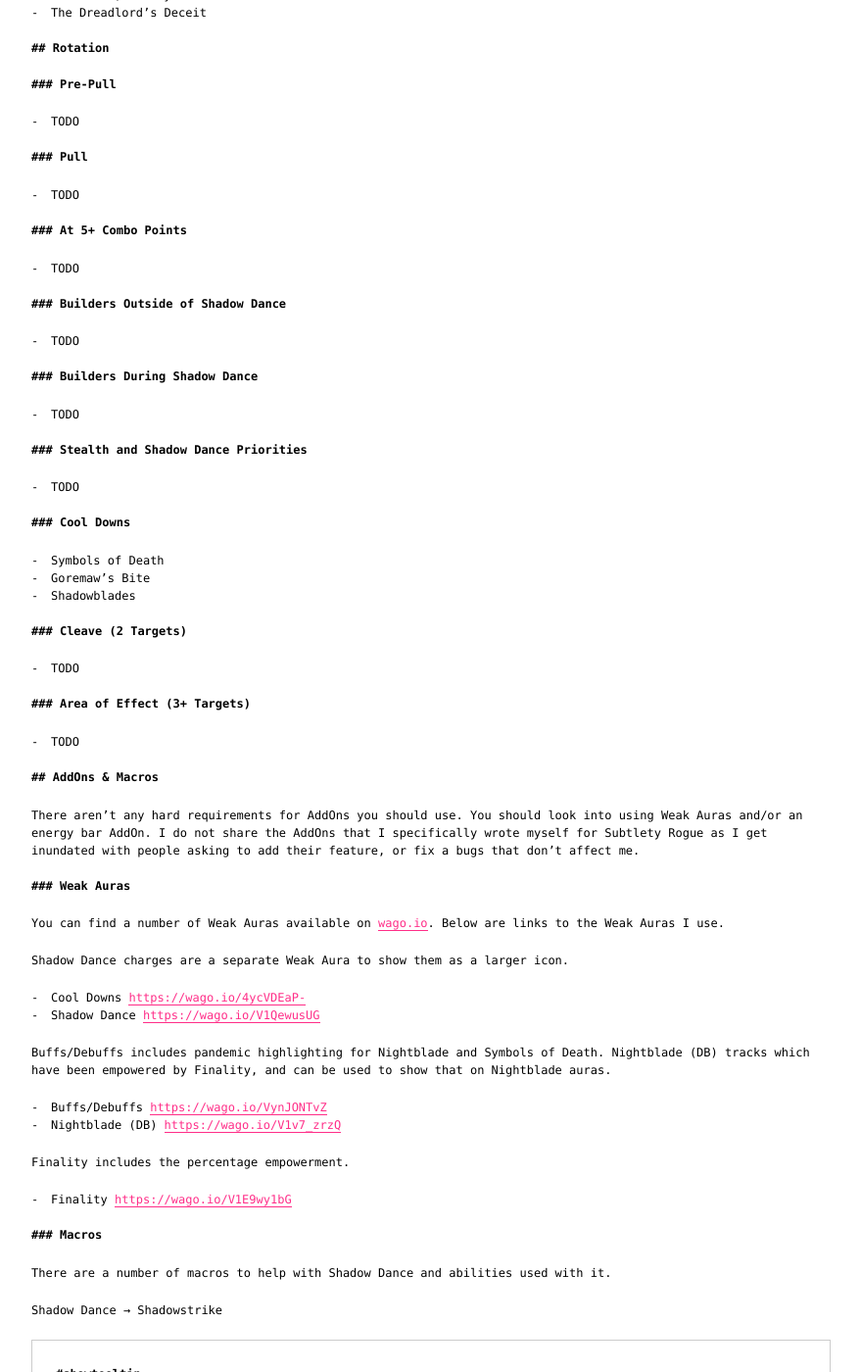
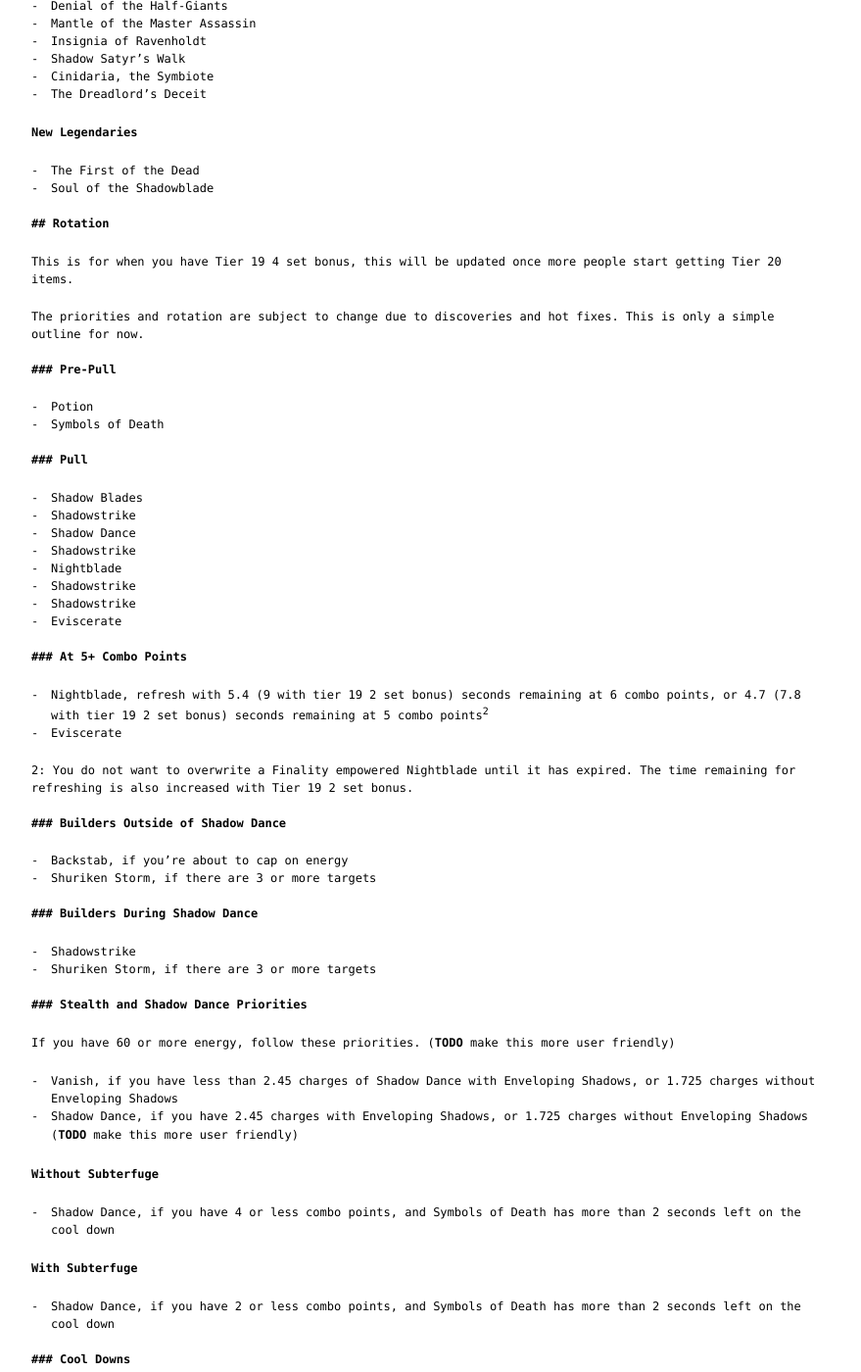
Before and after one commit to weakweak/riff.tf, a Jekyll site: the page built from _posts/2017-01-01-subtlety.md, in a window 1280 px wide and 1400 px high, scrolled down 3849 px. Shown: the whole window at 98% size, without its empty margins (200-1079 px from the left). Built offline with Jekyll 4.4.1, drawn with Linux system fonts in a browser that asks for light colours; some of the changed text lies outside the part shown.

Commit message:
Updates to sub guide

```diff
--- a/_posts/2017-01-01-subtlety.md
+++ b/_posts/2017-01-01-subtlety.md
@@ -12,10 +12,10 @@ introduction to playing Subtlety in Legion, you've come to the right place.
 I'll make a note of any changes to the guide and the date it was updated here if
 you want to come back in the future to check for changes.
 
-**Last updated: Updated for 7.2.5, rotation is a work in progress**
+**Last updated: Updated for 7.2.5, rotation is still subject to change**
 
 Please note things are subject to change in the early days of patch 7.2.5 when
-things are discovered.
+things are discovered and hot fixes happen.
 
 <div id="toc"></div>
 
@@ -42,10 +42,13 @@ increases damage by 15% for 10 seconds, on a 30 second cool down.
 Subtlety talents are mostly cookie cutter except for the level 15 talents, and
 the survivability talents at level 60.
 
+These talents are subject to change due to discoveries and hot fixes. This is
+only a simple outline for now.
+
 ### Tier 19 (4 Piece)
 
 - Level 15: Weaponmaster
-- Level 30: Shadow Focus
+- Level 30: Shadow Focus<sup>1</sup>
 - Level 45: Deeper Stratagem
 - Level 60: Elusiveness or Cheat Death
 - Level 75: Prey on the Weak
@@ -55,7 +58,7 @@ the survivability talents at level 60.
 ### Tier 19 (2 Piece) + Tier 20 (2 Piece)
 
 - Level 15: Weaponmaster
-- Level 30: Nightstalker
+- Level 30: Nightstalker<sup>1</sup>
 - Level 45: Deeper Stratagem
 - Level 60: Elusiveness or Cheat Death
 - Level 75: Prey on the Weak
@@ -65,7 +68,7 @@ the survivability talents at level 60.
 ### Tier 19 (2 Piece) + Tier 20 (4 Piece)
 
 - Level 15: Weaponmaster
-- Level 30: Subterfuge
+- Level 30: Subterfuge<sup>1</sup>
 - Level 45: Deeper Stratagem
 - Level 60: Elusiveness or Cheat Death
 - Level 75: Prey on the Weak
@@ -116,12 +119,13 @@ can unlock the new traits.
 Once you've got the 4th gold trait you can fill out 4/4 in the other powerful
 traits.
 
+- Soul Shadows (If you have Denial of the Half Giants)
 - Gutripper
+- Energetic Stabbing
 - Demon's Kiss
 - Precision Strike
-- Soul Shadows
+- Soul Shadows (If you don't have Denial of the Half Giants)
 - The Quiet Knife
-- Energetic Stabbing
 - Fortune's Bite
 
 Then 4/4 in the less useful traits.
@@ -135,16 +139,18 @@ Then finally.
 
 ### Relics
 
+- Soul Shadows (If you have Denial of the Half Giants)
+- Gutripper
 - Energetic Stabbing
-- Gutripper
 - Demon's Kiss
 - Precision Strike
+- Soul Shadows (If you don't have Denial of the Half Giants)
 - Fortune's Bite
-- Soul Shadows
 - The Quiet Knife
 
 You should always run a simulation of your character to check if a higher item
-level relic might be better than your current relic.
+level relic might be better than your current relic. These aren't one-size fits
+all results.
 
 ## Gearing &amp; Stats
 
@@ -184,52 +190,96 @@ For your flask you should always use Flask of the Seventh Demon.
 #### Legendaries
 
 - Denial of the Half-Giants
+- Mantle of the Master Assassin
 - Insignia of Ravenholdt
-- Mantle of the Master Assassin
 - Shadow Satyr's Walk
-- The First of the Dead
 - Cinidaria, the Symbiote
 - The Dreadlord's Deceit
 
+**New Legendaries**
+
+- The First of the Dead
+- Soul of the Shadowblade
+
 ## Rotation
+
+This is for when you have Tier 19 4 set bonus, this will be updated once more
+people start getting Tier 20 items.
+
+The priorities and rotation are subject to change due to discoveries and
+hot fixes. This is only a simple outline for now.
 
 ### Pre-Pull
 
-- TODO
+- Potion
+- Symbols of Death
 
 ### Pull
 
-- TODO
+- Shadow Blades
+- Shadowstrike
+- Shadow Dance
+- Shadowstrike
+- Nightblade
+- Shadowstrike
+- Shadowstrike
+- Eviscerate
 
 ### At 5+ Combo Points
 
-- TODO
+- Nightblade, refresh with 5.4 (9 with tier 19 2 set bonus) seconds remaining at
+  6 combo points, or 4.7 (7.8 with tier 19 2 set bonus) seconds remaining at 5
+  combo points<sup>2</sup>
+- Eviscerate
+
+2: You do not want to overwrite a Finality empowered Nightblade until it has
+expired. The time remaining for refreshing is also increased with Tier 19 2 set
+bonus.
 
 ### Builders Outside of Shadow Dance
 
-- TODO
+- Backstab, if you're about to cap on energy
+- Shuriken Storm, if there are 3 or more targets
 
 ### Builders During Shadow Dance
 
-- TODO
+- Shadowstrike
+- Shuriken Storm, if there are 3 or more targets
 
 ### Stealth and Shadow Dance Priorities
 
-- TODO
+If you have 60 or more energy, follow these priorities. (**TODO** make this more
+user friendly)
+
+- Vanish, if you have less than 2.45 charges of Shadow Dance with Enveloping
+  Shadows, or 1.725 charges without Enveloping Shadows
+- Shadow Dance, if you have 2.45 charges with Enveloping Shadows, or 1.725
+  charges without Enveloping Shadows (**TODO** make this more user friendly)
+
+**Without Subterfuge**
+
+- Shadow Dance, if you have 4 or less combo points, and Symbols of Death has
+  more than 2 seconds left on the cool down
+
+**With Subterfuge**
+
+- Shadow Dance, if you have 2 or less combo points, and Symbols of Death has
+  more than 2 seconds left on the cool down
 
 ### Cool Downs
 
-- Symbols of Death
-- Goremaw's Bite
-- Shadowblades
+- Symbols of Death, before you're about to use Shadow Dance
+- Goremaw's Bite, if you're not in Stealth or Shadow Dance, you have 3 or less
+  combo points, and have less than 50 energy
+- Shadowblades, if you're not in Stealth of Shadow Dance
 
 ### Cleave (2 Targets)
 
-- TODO
+- TODO: this will be updated once more information is known
 
 ### Area of Effect (3+ Targets)
 
-- TODO
+- TODO: this will be updated once more information is known
 
 ## AddOns &amp; Macros
 
```
